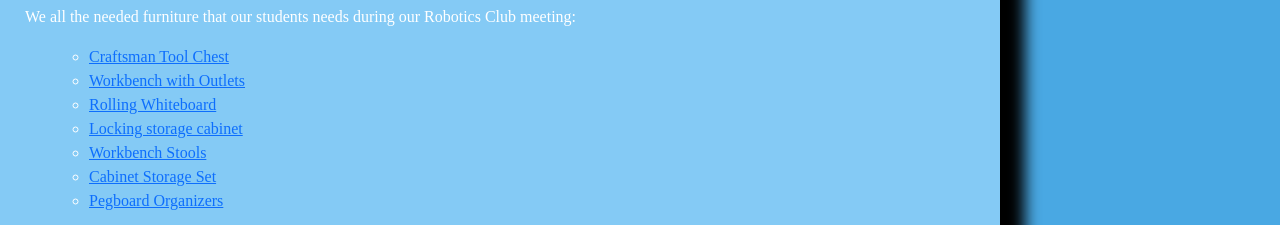
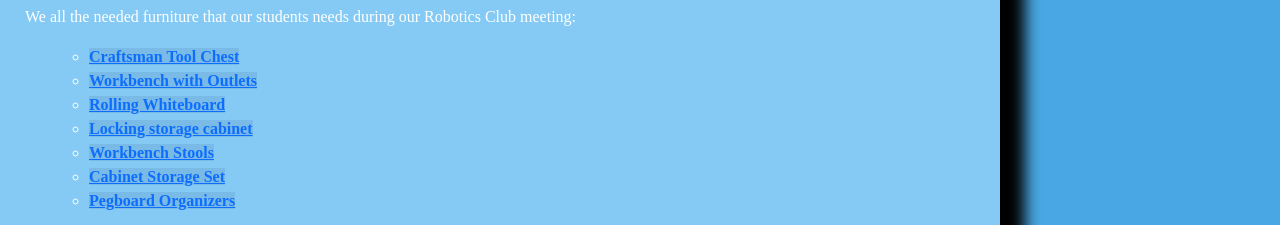
Before and after one commit to SvenGabrielle109/Fairview_ICT9Topaz_Q2Quiz2_Damondamon_Gabrielle, a plain HTML site: page page2.html in a window 1280 px wide. Shown: the part 575-800 px from the top of the page. Drawn offline with nearby package versions, Linux system fonts and the light colour scheme.

Commit message:
Update page2.style.css

```diff
--- a/page2.style.css
+++ b/page2.style.css
@@ -114,3 +114,8 @@ img{
 	height: 40px;
 	width: 40px;
 }
+
+.container1 a{
+	background-color: #7abae6;
+	font-weight: bold;
+}
```
